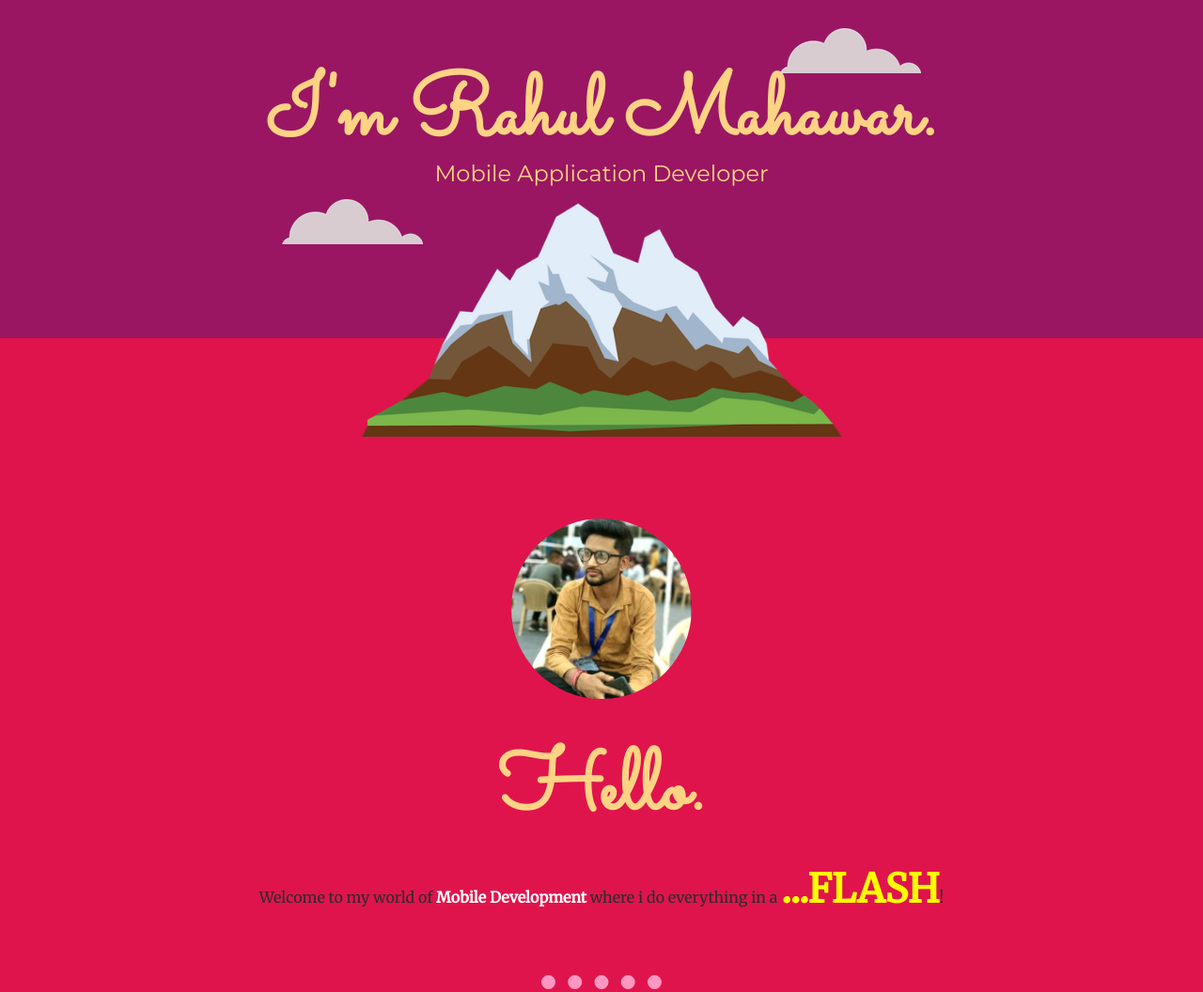
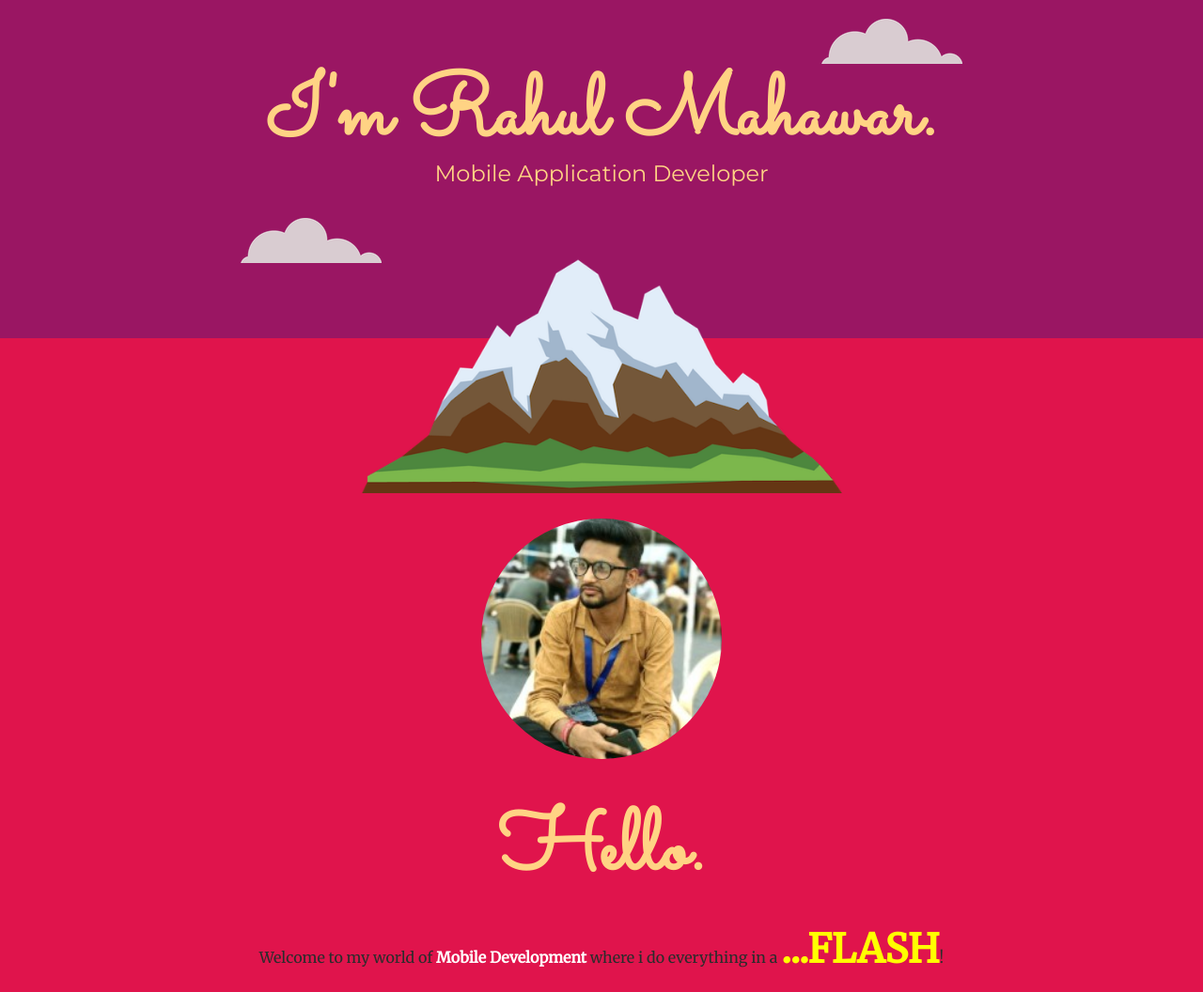
Before and after one commit to Rahul-R-Mahawar/WebsiteVersion2, a plain HTML site: page index.html in a window 1280 px wide. Shown: the top 1056 px of the page at 94% size. Drawn offline with Linux system fonts and the light colour scheme.

Commit message:
Add files via upload

```diff
--- a/css/styles.css
+++ b/css/styles.css
@@ -76,22 +76,27 @@ hr {
 
 .top-cloud {
     position: absolute;
-    right: 300px;
-    top: 30px;
+    right: 20%;
+    top: 20px;
 }
 
 .bottom-cloud {
     position: absolute;
-    left: 300px;
-    bottom: 100px;
+    left: 20%;
+    bottom: 80px;
 }
 
 .mountain {
     position: relative;
     text-align: center;
-    top: -60px;
     width: 40%;
 
+}
+.profile-img {
+
+    border-radius: 200px;
+    width: 20%;
+    margin-bottom: 30px;
 }
 
 .skill-img {
@@ -110,12 +115,7 @@ hr {
     margin-left: 20px;
 }
 
-.profile-img {
 
-    border-radius: 200px;
-    width: 15%;
-    margin-bottom: 30px;
-}
 
 .skill-row {
     margin: auto;
```
